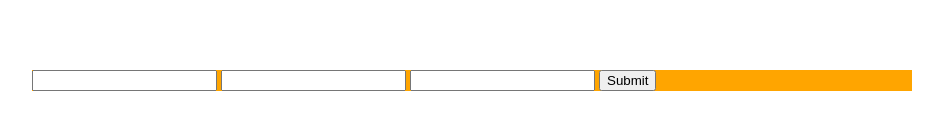
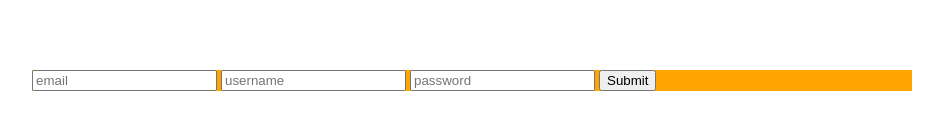
Before and after one commit to imJMaximo/Sample_leanform, a plain HTML site: page index.html in a window 1280 px wide. Shown: the part 130-260 px from the top of the page, without its empty margins (168-1111 px from the left). Drawn offline with Linux system fonts and the light colour scheme.

Commit message:
placeholder

```diff
--- a/index.html
+++ b/index.html
@@ -8,9 +8,9 @@
 		<div class = "container">
 			<div class = "box">
 				<form>
-					<input type="email">
-					<input type="text">
-					<input type="password">
+					<input type="text" placeholder="email">
+					<input type="text" placeholder="username">
+					<input type="password" placeholder="password">
 					<input type="submit">
 				</form>
 			</div>
```
